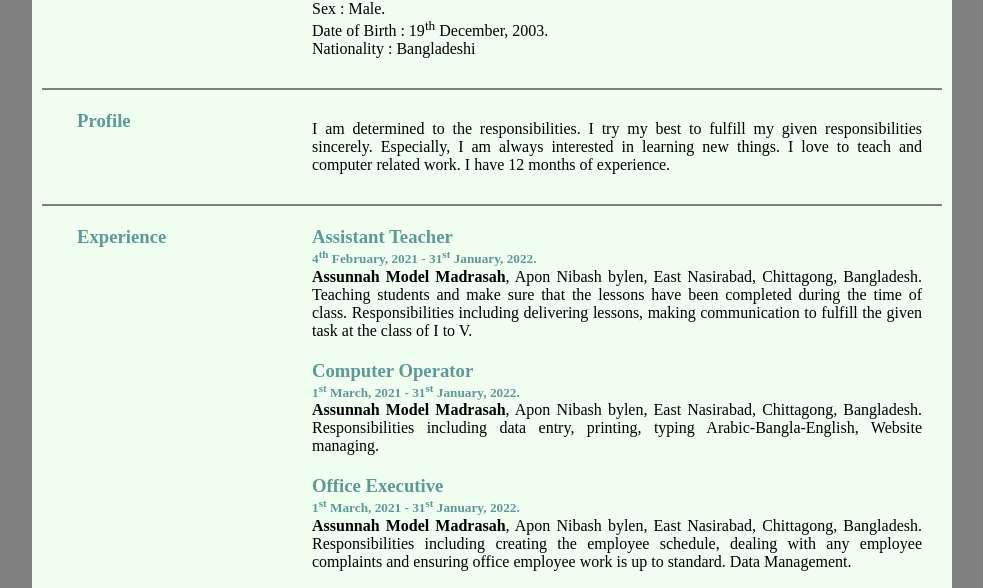
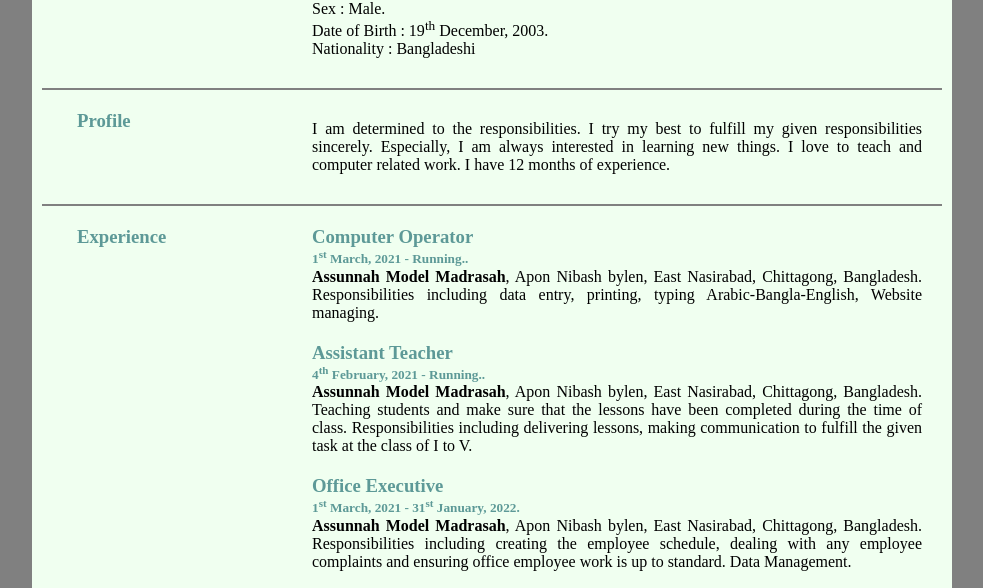
Before and after one commit to SaifAmdad/cvProject, a plain HTML site: page index.html in a window 1280 px wide. Shown: the part 209-797 px from the top of the page, without its empty margins (148-1131 px from the left). Drawn offline with Linux system fonts and the light colour scheme.

Commit message:
Update index.html

```diff
--- a/index.html
+++ b/index.html
@@ -66,8 +66,17 @@
             </div>
 
             <div class="right">
+
+		     <h3 class="right-contenth">Computer Operator</h3>
+                <h5 class="righth">1<sup>st</sup> March, 2021 - Running..</h5>
+                <p class="right-contentc">
+                   <b>Assunnah Model Madrasah</b>, Apon Nibash bylen, East Nasirabad, Chittagong, Bangladesh.
+                   Responsibilities including data entry, printing, typing Arabic-Bangla-English, Website managing.
+                </p>
+
+
                 <h3 class="right-contenth">Assistant Teacher</h3>
-                <h5 class="righth">4<sup>th</sup> February, 2021 - 31<sup>st</sup> January, 2022.</h5>
+                <h5 class="righth">4<sup>th</sup> February, 2021 - Running..</h5>
                 <p class="right-contentc">
                    <b>Assunnah Model Madrasah</b>, Apon Nibash bylen, East Nasirabad, Chittagong, Bangladesh.
                    Teaching students and make sure that the lessons have been completed during the time of class.
@@ -75,12 +84,6 @@
                     at the class of I to V.
                 </p>
 
-                <h3 class="right-contenth">Computer Operator</h3>
-                <h5 class="righth">1<sup>st</sup> March, 2021 - 31<sup>st</sup> January, 2022.</h5>
-                <p class="right-contentc">
-                   <b>Assunnah Model Madrasah</b>, Apon Nibash bylen, East Nasirabad, Chittagong, Bangladesh.
-                   Responsibilities including data entry, printing, typing Arabic-Bangla-English, Website managing.
-                </p>
 
                 <h3 class="right-contenth">Office Executive</h3>
                 <h5 class="righth">1<sup>st</sup> March, 2021 - 31<sup>st</sup> January, 2022.</h5>
```
